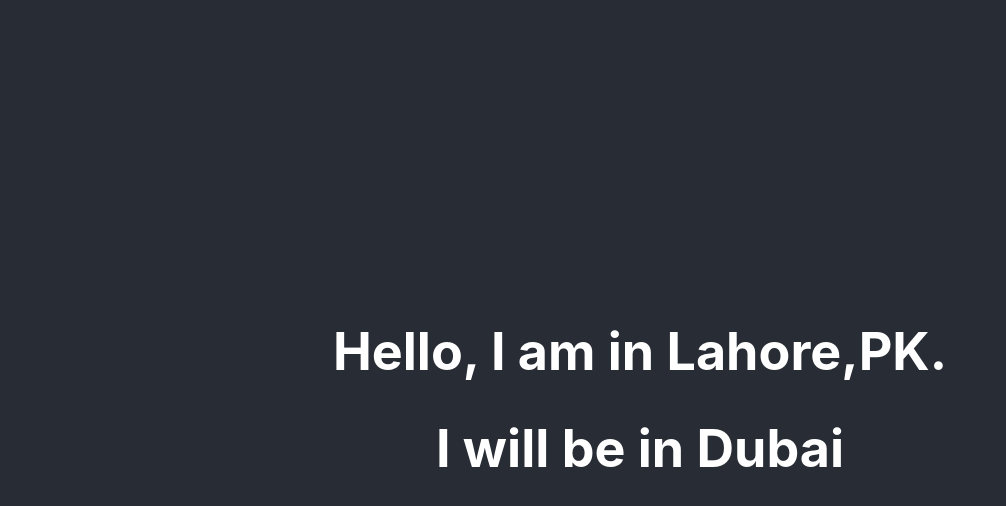
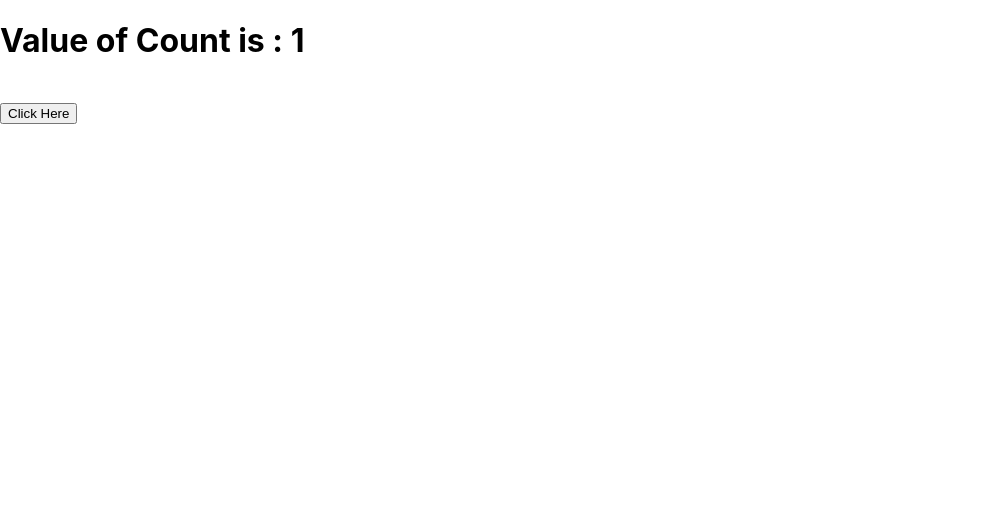
Before and after one commit to ahsanjaveeed/React_Code, a React (Create React App) app in the folder first-react-app/: page / in a window 1280 px wide. Shown: the top 506 px of the page, without its empty margins (0-1006 px from the left). Built offline with nearby package versions, Linux system fonts and the light colour scheme.

Commit message:
Class 4 - useState

```diff
--- a/first-react-app/src/index.js
+++ b/first-react-app/src/index.js
@@ -3,11 +3,12 @@ import ReactDOM from 'react-dom/client';
 import './index.css';
 import App from './App';
 import reportWebVitals from './reportWebVitals';
+import UseStateFunc from './useStateFunc';
 
 const root = ReactDOM.createRoot(document.getElementById('root'));
 root.render(
   <React.StrictMode>
-    <App />
+    <UseStateFunc />
   </React.StrictMode>
 );
 
--- /dev/null
+++ b/first-react-app/src/useStateFunc.js
@@ -0,0 +1,16 @@
+import React, { useState } from "react";
+
+function UseStateFunc(){
+
+    let [count, setCount] = useState(1);
+
+    return (
+        <div>
+            <h1>Value of Count is : {count}</h1>
+            <br/>
+            <button onClick={()=> setCount(count + 1 ) }> Click Here </button>
+        </div>
+    );
+}
+
+export default UseStateFunc;
```
